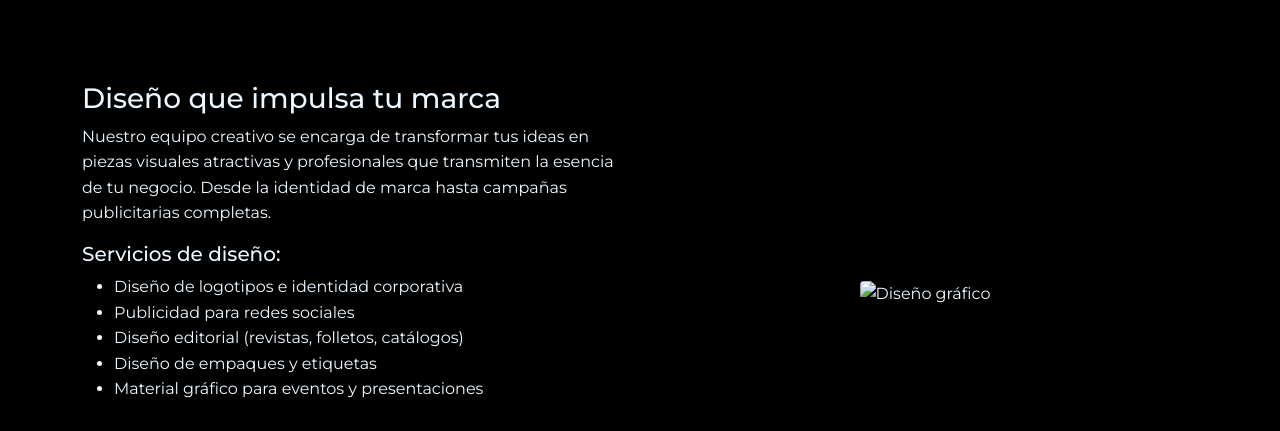
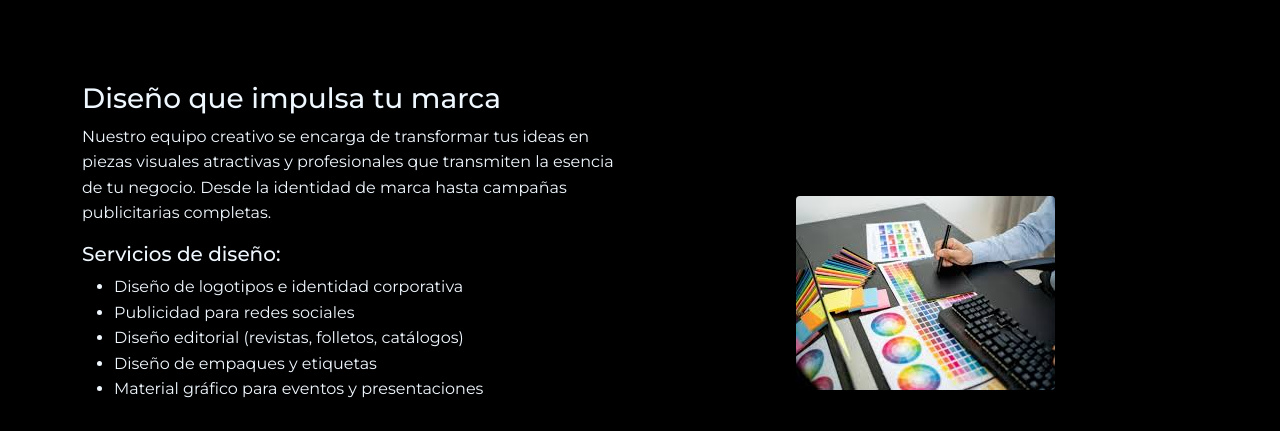
Before and after one commit to darkmoroni/panquesoft, a plain HTML site: page design.html in a window 1280 px wide. Shown: the part 192-623 px from the top of the page. Drawn offline with nearby package versions, Linux system fonts and the light colour scheme; the site is published under a folder, as on GitHub Pages, so addresses that start at the root find nothing.

Commit message:
Update design.html

```diff
--- a/design.html
+++ b/design.html
@@ -96,7 +96,7 @@
       </div>
       <div class="col-md-6 text-center">
         <img
-          src="/design.jpeg"
+          src="design.jpeg"
           alt="Diseño gráfico"
           class="img-fluid rounded shadow"
         />
```
